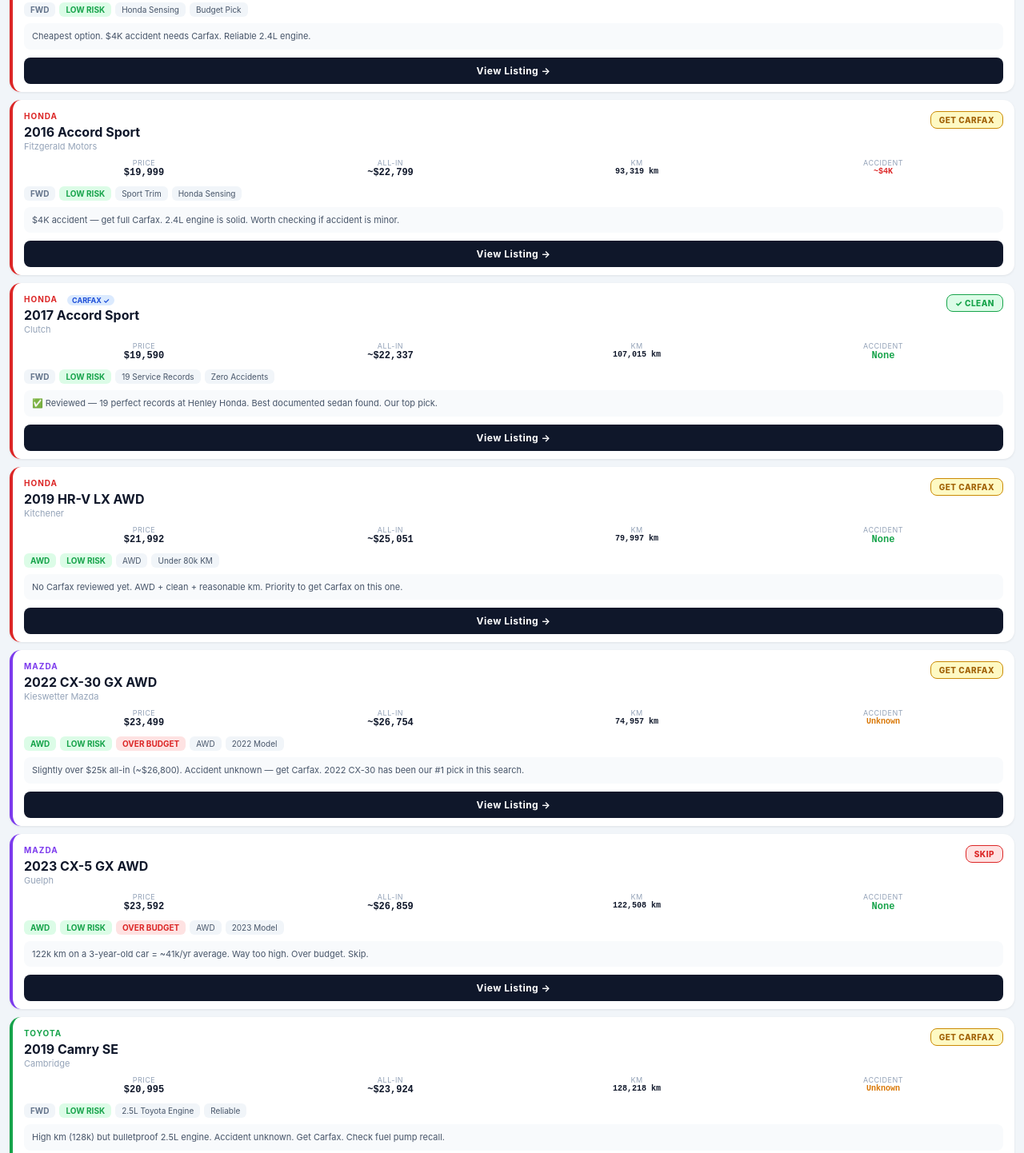
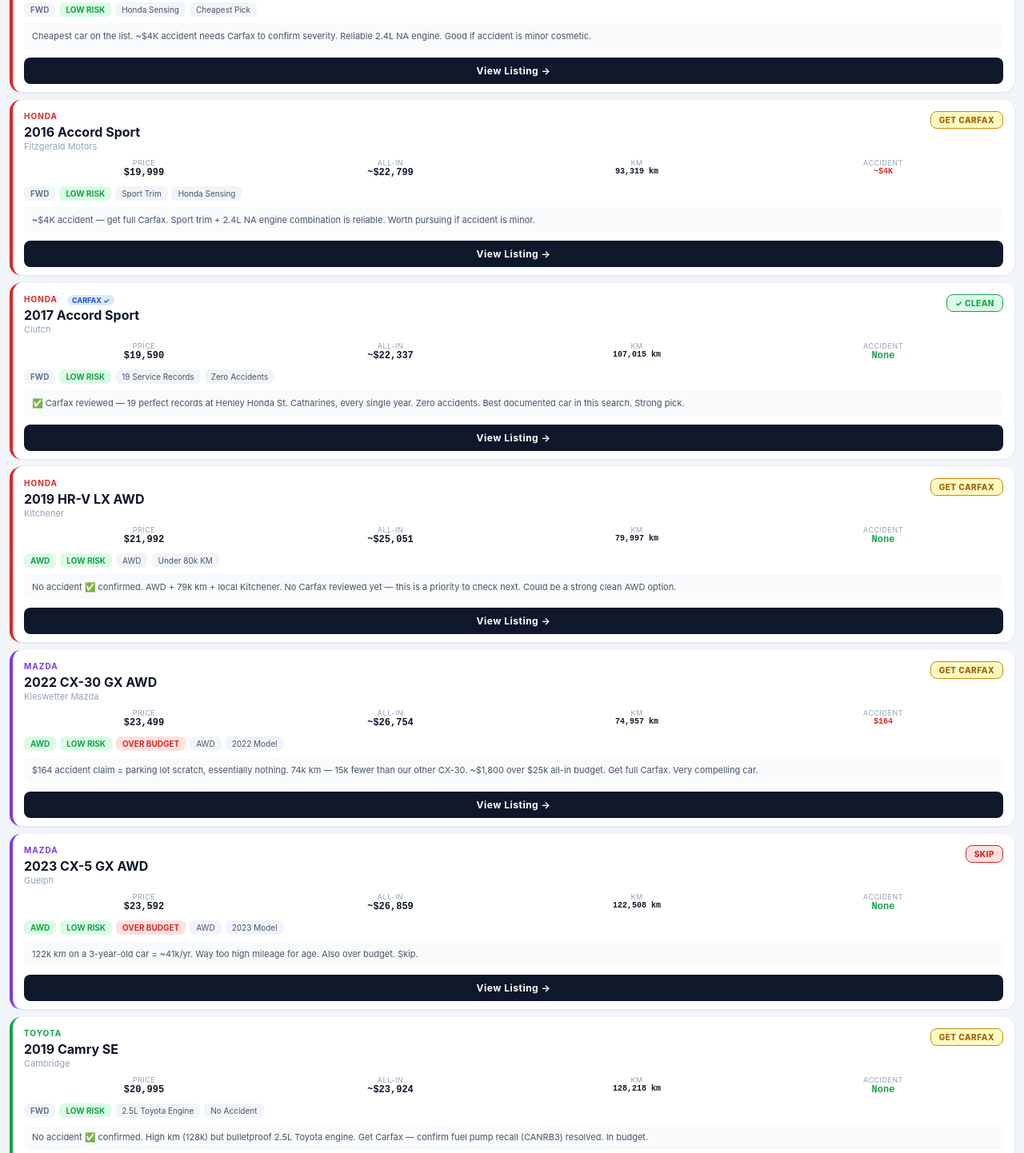
Before and after one commit to GODS1R/gods1r.github.io, a plain HTML site: page index.html in a window 1280 px wide. Shown: the part 1222-2664 px from the top of the page at 80% size. Drawn offline with Linux system fonts and the light colour scheme.

Commit message:
index.html

```diff
--- a/index.html
+++ b/index.html
@@ -213,18 +213,18 @@
   skip:{label:"SKIP",bg:"#fee2e2",color:"#dc2626",border:"#dc2626"}
 };
 const cars = [
-  {id:1,brand:"Honda",year:2017,model:"CR-V EX-L",sticker:18990,km:144591,accident:"None",drive:"AWD",risk:"medium",location:"Kitchener Honda",tags:["AWD","Sunroof","Heated Seats"],status:"caution",reviewed:true,budget:true,note:"144k km is very high. Different listing from the CPO CR-V we reviewed at 126k. Verify if same car.",link:"https://www.kitchenerhonda.com/used/2017-Honda-CR_V-id13854191.html"},
-  {id:2,brand:"Honda",year:2018,model:"Accord Sport CVT",sticker:19899,km:91236,accident:"Unknown",drive:"FWD",risk:"medium",location:"Golf Automotive",tags:["Sport Trim","CarPlay"],status:"check",reviewed:false,budget:true,note:"Accident status unknown — get Carfax before visiting. 1.5T cold weather concern.",link:"https://golfautomotive.com/product/2018-honda-accord-sedan-sport-cvt/"},
-  {id:3,brand:"Honda",year:2018,model:"Accord LX",sticker:20994,km:110000,accident:"None",drive:"FWD",risk:"medium",location:"Waterloo Honda",tags:["CarPlay","Backup Cam"],status:"skip",reviewed:true,budget:true,note:"🚨 Carfax showed ECM/Computer replaced Feb 2026. Skip unless dealer explains clearly.",link:"https://www.waterloohonda.com/used/2018-Honda-Accord_Sedan-id13878903.html"},
-  {id:4,brand:"Honda",year:2017,model:"Accord Sport",sticker:21934,km:64818,accident:"~$3K",drive:"FWD",risk:"low",location:"Waterloo Honda",tags:["Sunroof","Low KM","2.4L Engine"],status:"check",reviewed:false,budget:true,note:"Very low km for a 2017 (~7k/yr). $3K accident — get full Carfax. Could be great if minor.",link:"https://www.waterloohonda.com/used/2017-Honda-Accord_Sedan-id13913510.html"},
-  {id:5,brand:"Honda",year:2016,model:"Accord LX",sticker:16999,km:116854,accident:"~$4K",drive:"FWD",risk:"low",location:"Fitzgerald Motors",tags:["Honda Sensing","Budget Pick"],status:"check",reviewed:false,budget:true,note:"Cheapest option. $4K accident needs Carfax. Reliable 2.4L engine.",link:"https://www.fitzgeraldmotors.com/used/vehicle/2016-honda-accord-lx-id15109069.htm"},
-  {id:6,brand:"Honda",year:2016,model:"Accord Sport",sticker:19999,km:93319,accident:"~$4K",drive:"FWD",risk:"low",location:"Fitzgerald Motors",tags:["Sport Trim","Honda Sensing"],status:"check",reviewed:false,budget:true,note:"$4K accident — get full Carfax. 2.4L engine is solid. Worth checking if accident is minor.",link:"https://www.fitzgeraldmotors.com/used/vehicle/2016-honda-accord-sport-id15012914.htm"},
-  {id:7,brand:"Honda",year:2017,model:"Accord Sport",sticker:19590,km:107015,accident:"None",drive:"FWD",risk:"low",location:"Clutch",tags:["19 Service Records","Zero Accidents","2.4L Engine"],status:"good",reviewed:true,budget:true,note:"✅ Reviewed — 19 perfect records at Henley Honda. Best documented sedan found. Our top pick.",link:"https://www.clutch.ca/vehicles/102756"},
-  {id:8,brand:"Honda",year:2019,model:"HR-V LX AWD",sticker:21992,km:79997,accident:"None",drive:"AWD",risk:"low",location:"Kitchener",tags:["AWD","Under 80k KM"],status:"check",reviewed:false,budget:true,note:"No Carfax reviewed yet. AWD + clean + reasonable km. Priority to get Carfax on this one.",link:"https://www.mostwantedcars.ca/vehicles/2019/honda/hr-v/kitchener/on/70263618/?sale_class=used"},
-  {id:9,brand:"Mazda",year:2022,model:"CX-30 GX AWD",sticker:23499,km:74957,accident:"Unknown",drive:"AWD",risk:"low",location:"Kieswetter Mazda",tags:["AWD","2022 Model","2.5L NA"],status:"check",reviewed:false,budget:false,note:"Slightly over $25k all-in (~$26,800). Accident unknown — get Carfax. 2022 CX-30 has been our #1 pick in this search.",link:"https://www.kieswettermazda.com/used/Mazda-CX_30-2022-id13828801.html"},
-  {id:10,brand:"Mazda",year:2023,model:"CX-5 GX AWD",sticker:23592,km:122508,accident:"None",drive:"AWD",risk:"low",location:"Guelph",tags:["AWD","2023 Model"],status:"skip",reviewed:false,budget:false,note:"122k km on a 3-year-old car = ~41k/yr average. Way too high. Over budget. Skip.",link:"https://www.mostwantedcars.ca/vehicles/2023/mazda/cx-5/guelph/on/69328569/?sale_class=used"},
-  {id:11,brand:"Toyota",year:2019,model:"Camry SE",sticker:20995,km:128218,accident:"Unknown",drive:"FWD",risk:"low",location:"Cambridge",tags:["2.5L Toyota Engine","Reliable"],status:"check",reviewed:false,budget:true,note:"High km (128k) but bulletproof 2.5L engine. Accident unknown. Get Carfax. Check fuel pump recall.",link:"https://www.lebadamotors.com/used/2019-Toyota-Camry-id13891903.html"},
-  {id:12,brand:"Subaru",year:2021,model:"Crosstrek AWD",sticker:20962,km:null,accident:"None",drive:"AWD",risk:"medium",location:"Guelph",tags:["AWD","2021 Model"],status:"check",reviewed:false,budget:true,note:"KM unknown — must confirm first. AWD is the main draw. Subaru CVT has long-term concerns.",link:"https://www.mostwantedcars.ca/vehicles/2021/subaru/crosstrek/guelph/on/70365734/?sale_class=used"},
+  {id:1,brand:"Honda",year:2017,model:"CR-V EX-L",sticker:18990,km:144591,accident:"None",drive:"AWD",risk:"medium",location:"Kitchener Honda",tags:["AWD","Sunroof","Heated Seats"],status:"caution",reviewed:true,budget:true,note:"144k km is very high. Different listing from the CPO CR-V we reviewed at 126k/$18k. Verify if this is the same certified car before visiting.",link:"https://www.kitchenerhonda.com/used/2017-Honda-CR_V-id13854191.html"},
+  {id:2,brand:"Honda",year:2018,model:"Accord Sport CVT",sticker:19899,km:91236,accident:"Need Carfax",drive:"FWD",risk:"medium",location:"Golf Automotive",tags:["Sunroof","Heated Seats","CarPlay","Sport Trim"],status:"check",reviewed:false,budget:true,note:"Sunroof ✅ + heated seats ✅ confirmed. Accident unknown — call Golf Automotive and request Carfax before visiting. 1.5T cold weather oil dilution concern.",link:"https://golfautomotive.com/product/2018-honda-accord-sedan-sport-cvt/"},
+  {id:3,brand:"Honda",year:2018,model:"Accord LX",sticker:20994,km:110000,accident:"None",drive:"FWD",risk:"medium",location:"Waterloo Honda",tags:["CarPlay","Backup Cam"],status:"skip",reviewed:true,budget:true,note:"🚨 Carfax reviewed — ECM/Powertrain computer replaced Feb 2026 at 96k km. Major unexplained failure. Skip unless dealer provides a clear explanation.",link:"https://www.waterloohonda.com/used/2018-Honda-Accord_Sedan-id13878903.html"},
+  {id:4,brand:"Honda",year:2017,model:"Accord Sport",sticker:21934,km:64818,accident:"~$3K",drive:"FWD",risk:"low",location:"Waterloo Honda",tags:["Sunroof","Low KM","2.4L Engine"],status:"check",reviewed:false,budget:true,note:"Very low km for a 2017 (~7k/yr average). ~$3K accident — get full Carfax to confirm severity. 2.4L NA engine is bulletproof. High priority Carfax.",link:"https://www.waterloohonda.com/used/2017-Honda-Accord_Sedan-id13913510.html"},
+  {id:5,brand:"Honda",year:2016,model:"Accord LX",sticker:16999,km:116854,accident:"~$4K",drive:"FWD",risk:"low",location:"Fitzgerald Motors",tags:["Honda Sensing","Cheapest Pick"],status:"check",reviewed:false,budget:true,note:"Cheapest car on the list. ~$4K accident needs Carfax to confirm severity. Reliable 2.4L NA engine. Good if accident is minor cosmetic.",link:"https://www.fitzgeraldmotors.com/used/vehicle/2016-honda-accord-lx-id15109069.htm"},
+  {id:6,brand:"Honda",year:2016,model:"Accord Sport",sticker:19999,km:93319,accident:"~$4K",drive:"FWD",risk:"low",location:"Fitzgerald Motors",tags:["Sport Trim","Honda Sensing","2.4L Engine"],status:"check",reviewed:false,budget:true,note:"~$4K accident — get full Carfax. Sport trim + 2.4L NA engine combination is reliable. Worth pursuing if accident is minor.",link:"https://www.fitzgeraldmotors.com/used/vehicle/2016-honda-accord-sport-id15012914.htm"},
+  {id:7,brand:"Honda",year:2017,model:"Accord Sport",sticker:19590,km:107015,accident:"None",drive:"FWD",risk:"low",location:"Clutch",tags:["19 Service Records","Zero Accidents","2.4L Engine"],status:"good",reviewed:true,budget:true,note:"✅ Carfax reviewed — 19 perfect records at Henley Honda St. Catharines, every single year. Zero accidents. Best documented car in this search. Strong pick.",link:"https://www.clutch.ca/vehicles/102756"},
+  {id:8,brand:"Honda",year:2019,model:"HR-V LX AWD",sticker:21992,km:79997,accident:"None",drive:"AWD",risk:"low",location:"Kitchener",tags:["AWD","Under 80k KM","No Accident"],status:"check",reviewed:false,budget:true,note:"No accident ✅ confirmed. AWD + 79k km + local Kitchener. No Carfax reviewed yet — this is a priority to check next. Could be a strong clean AWD option.",link:"https://www.mostwantedcars.ca/vehicles/2019/honda/hr-v/kitchener/on/70263618/?sale_class=used"},
+  {id:9,brand:"Mazda",year:2022,model:"CX-30 GX AWD",sticker:23499,km:74957,accident:"$164",drive:"AWD",risk:"low",location:"Kieswetter Mazda",tags:["AWD","2022 Model","2.5L NA","74k KM"],status:"check",reviewed:false,budget:false,note:"$164 accident claim = parking lot scratch, essentially nothing. 74k km — 15k fewer than our other CX-30. ~$1,800 over $25k all-in budget. Get full Carfax. Very compelling car.",link:"https://www.kieswettermazda.com/used/Mazda-CX_30-2022-id13828801.html"},
+  {id:10,brand:"Mazda",year:2023,model:"CX-5 GX AWD",sticker:23592,km:122508,accident:"None",drive:"AWD",risk:"low",location:"Guelph",tags:["AWD","2023 Model"],status:"skip",reviewed:false,budget:false,note:"122k km on a 3-year-old car = ~41k/yr. Way too high mileage for age. Also over budget. Skip.",link:"https://www.mostwantedcars.ca/vehicles/2023/mazda/cx-5/guelph/on/69328569/?sale_class=used"},
+  {id:11,brand:"Toyota",year:2019,model:"Camry SE",sticker:20995,km:128218,accident:"None",drive:"FWD",risk:"low",location:"Cambridge",tags:["2.5L Toyota Engine","No Accident","Reliable"],status:"check",reviewed:false,budget:true,note:"No accident ✅ confirmed. High km (128k) but bulletproof 2.5L Toyota engine. Get Carfax — confirm fuel pump recall (CANRB3) resolved. In budget.",link:"https://www.lebadamotors.com/used/2019-Toyota-Camry-id13891903.html"},
+  {id:12,brand:"Subaru",year:2021,model:"Crosstrek AWD",sticker:20962,km:92000,accident:"None",drive:"AWD",risk:"medium",location:"Guelph",tags:["AWD","92k KM","No Accident","2021 Model"],status:"check",reviewed:false,budget:true,note:"No accident ✅. 92k km confirmed. AWD is the main draw. Get Carfax. Subaru CVT has long-term reliability concerns vs Honda/Toyota — keep that in mind.",link:"https://www.mostwantedcars.ca/vehicles/2021/subaru/crosstrek/guelph/on/70365734/?sale_class=used"},
 ];
 
 let currentFilter = 'all';
```
